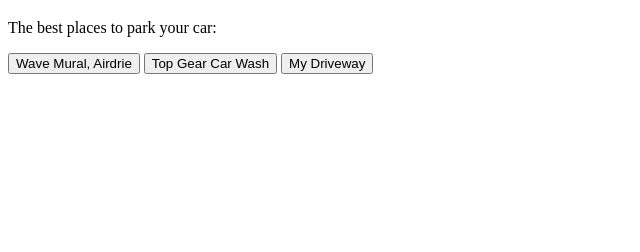
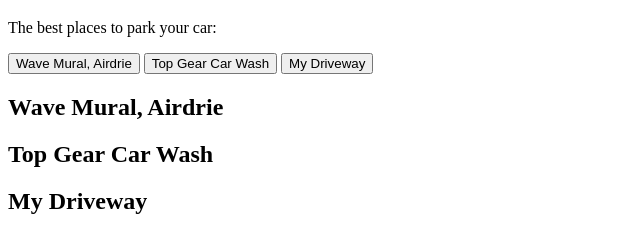
Before and after one commit to NordrumDesigns/cprg-218-travelogue, a plain HTML site: page index.html in a window 1280 px wide. Shown: the part 98-350 px from the top of the page, without its empty margins (0-640 px from the left). Drawn offline with Linux system fonts and the light colour scheme.

Commit message:
Add tab content
+ sections w/ h2 & p

```diff
--- a/index.html
+++ b/index.html
@@ -15,7 +15,20 @@
             <button>My Driveway</button>
         </nav>
     </header>
-    <main></main>
+    <main>
+        <section id="Wave">
+            <h2>Wave Mural, Airdrie</h2>
+            <p></p>
+        </section>
+        <section id="TopGear">
+            <h2>Top Gear Car Wash</h2>
+            <p></p>
+        </section>
+        <section id="Driveway">
+            <h2>My Driveway</h2>
+            <p></p>
+        </section>
+    </main>
     <footer></footer>
 </body>
 </html>
```
